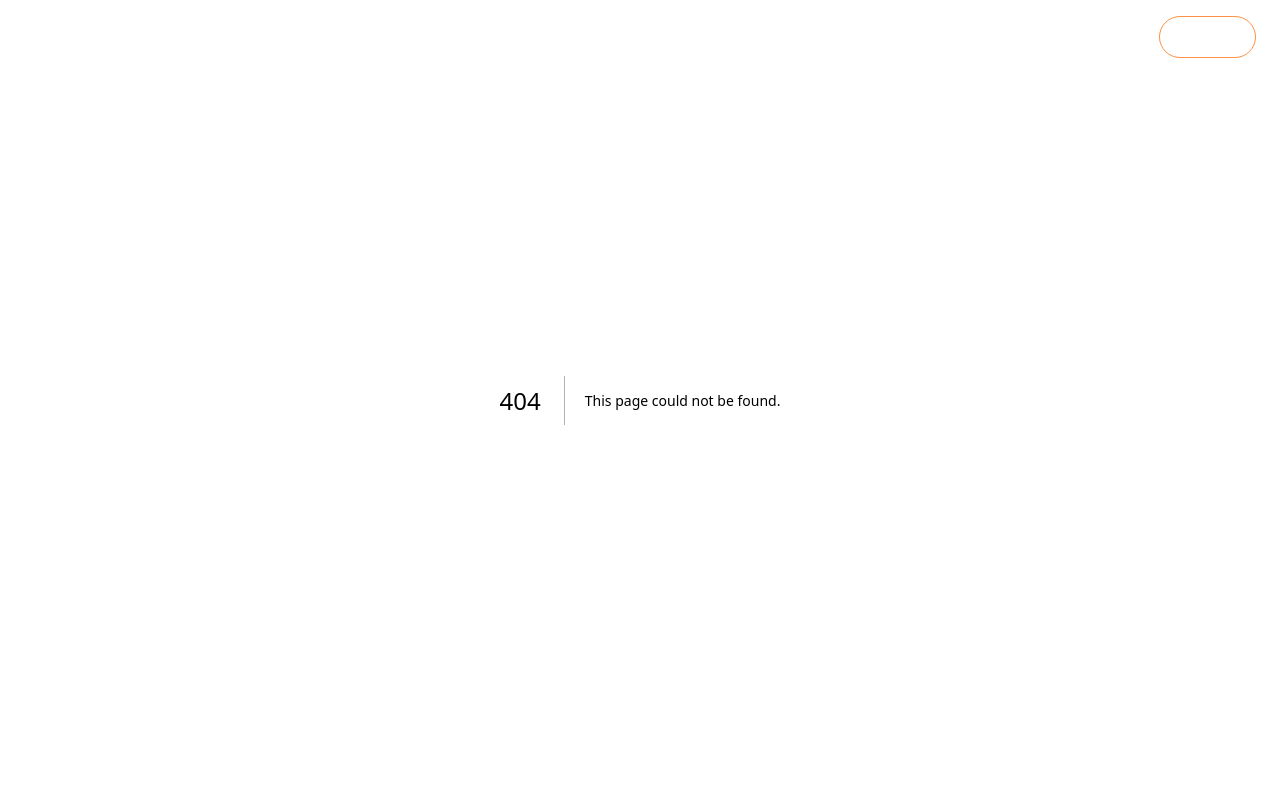
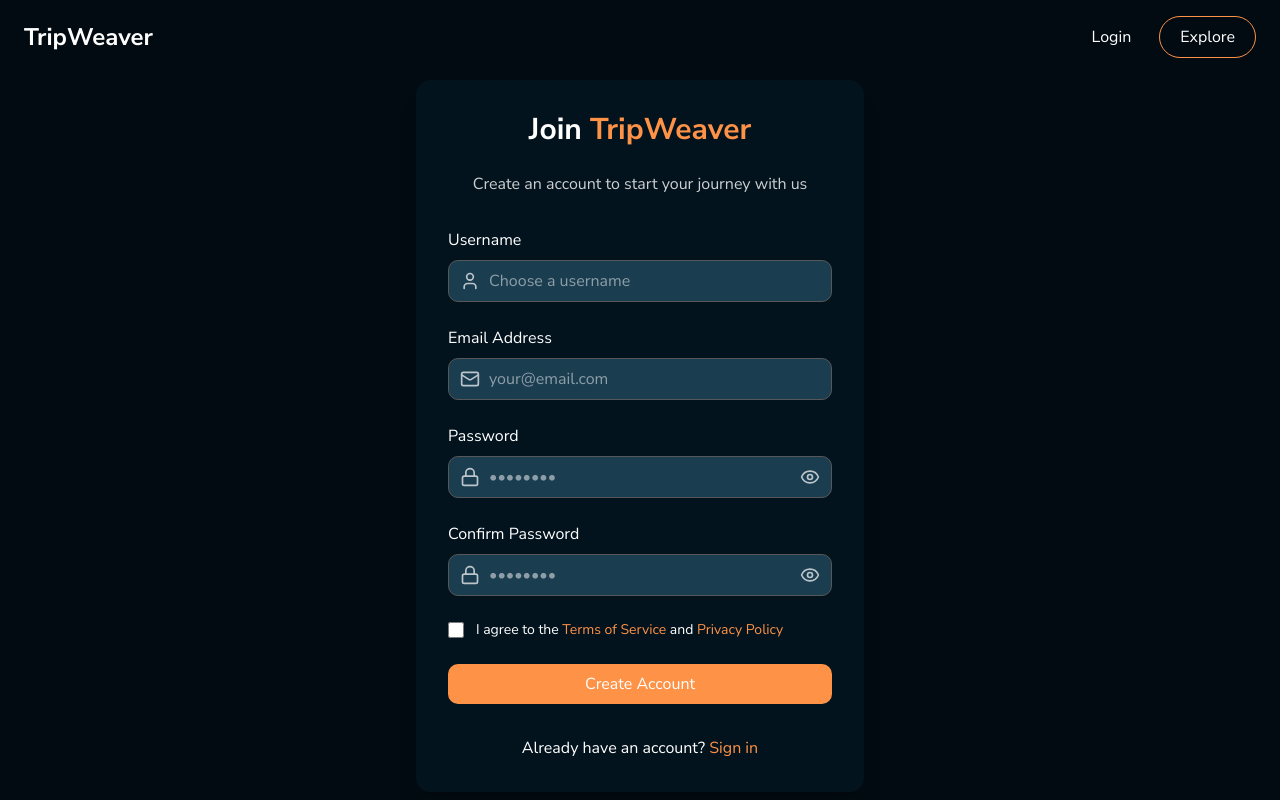
Before and after one commit to sewstie/TripWeaver, a Next.js app: page /signup in a window 1280 px wide. Before the commit this address had no page. Shown: the top 800 px of the page. Built offline with nearby package versions, Linux system fonts and the light colour scheme; no server answers.

Commit message:
fixed authentication, added header button to login

```diff
--- a/src/app/components/Header.jsx
+++ b/src/app/components/Header.jsx
@@ -23,14 +23,22 @@ export default function Header() {
         >
           TripWeaver
         </Link>
+        <div className="flex items-center gap-2">
+          <Link
+            href="/login"
+            className="px-5 py-2 rounded-full text-[var(--tw-text)] z-10"
+          >
+            Login
+          </Link>
           <button
             onClick={scrollToNextSection}
-          className="px-5 py-2 rounded-full border border-[var(--tw-focus)] text-[var(--tw-text)] transition-all duration-300 hover:bg-opacity-20 z-10"
+            className="cursor-pointer px-5 py-2 rounded-full border border-[var(--tw-focus)] text-[var(--tw-text)] transition-all duration-300 hover:bg-opacity-20 z-10"
             style={{ backgroundColor: "transparent" }}
           >
             Explore
           </button>
         </div>
+      </div>
     </header>
   );
 }
--- a/src/app/layout.js
+++ b/src/app/layout.js
@@ -2,6 +2,7 @@ import { Nunito_Sans, Poppins } from "next/font/google";
 import "./globals.css";
 import Header from "./components/Header";
 import Footer from "./components/Footer";
+import { AuthProvider } from "@/lib/AuthContext";
 
 const nunitoSans = Nunito_Sans({
   subsets: ["latin"],
@@ -25,12 +26,14 @@ export const metadata = {
 export default function RootLayout({ children }) {
   return (
     <html lang="en">
-      <body className={`${nunitoSans.variable} ${poppins.variable} antialiased flex flex-col min-h-screen`}>
-        <Header />
-        <main className="flex-grow">
-          {children}
-        </main>
-        <Footer />
+      <body
+        className={`${nunitoSans.variable} ${poppins.variable} antialiased flex flex-col min-h-screen`}
+      >
+        <AuthProvider>
+          <Header />
+          <main className="flex-grow">{children}</main>
+          <Footer />
+        </AuthProvider>
       </body>
     </html>
   );
--- a/src/app/pages/login/page.jsx
+++ b/src/app/login/page.jsx
@@ -3,6 +3,9 @@
 import { useState } from "react";
 import Link from "next/link";
 import { Loader2, Mail, Lock, Eye, EyeOff } from "lucide-react";
+import { useRouter } from "next/navigation";
+import { useAuth } from "@/lib/AuthContext";
+import { AlertCircle } from "lucide-react";
 
 export default function Login() {
   const [formData, setFormData] = useState({
@@ -12,6 +15,9 @@ export default function Login() {
   const [showPassword, setShowPassword] = useState(false);
   const [isLoading, setIsLoading] = useState(false);
   const [errors, setErrors] = useState({});
+  const [authError, setAuthError] = useState("");
+  const { login } = useAuth();
+  const router = useRouter();
 
   const handleChange = (e) => {
     const { name, value } = e.target;
@@ -45,16 +51,29 @@ export default function Login() {
     return Object.keys(newErrors).length === 0;
   };
 
-  const handleSubmit = (e) => {
+  const handleSubmit = async (e) => {
     e.preventDefault();
     if (!validateForm()) return;
-
     setIsLoading(true);
-
-    setTimeout(() => {
-      console.log("Login data", formData);
+    setAuthError("");
+    try {
+      await login(formData.email, formData.password);
+      router.push("/");
+    } catch (error) {
+      console.error("Login error:", error);
+      if (
+        error.code === "auth/user-not-found" ||
+        error.code === "auth/wrong-password"
+      ) {
+        setAuthError("Invalid email or password");
+      } else if (error.code === "auth/too-many-requests") {
+        setAuthError("Too many requests. Please try again later.");
+      } else {
+        setAuthError("An unexpected error occurred. Please try again.");
+      }
+    } finally {
       setIsLoading(false);
-    }, 1500);
+    }
   };
 
   return (
@@ -65,11 +84,15 @@ export default function Login() {
             Welcome Back to{" "}
             <span className="text-[var(--tw-focus)]">TripWeaver</span>
           </h1>
-
           <p className="text-[var(--tw-text)] opacity-80 text-center mb-8">
             Sign in to access your travel plans and continue your journey
           </p>
-
+          {authError && (
+            <div className="mb-6 p-3 bg-red-100 border border-red-400 text-red-700 rounded flex items-start">
+              <AlertCircle className="h-5 w-5 mr-2 flex-shrink-0 mt-0.5" />
+              <span>{authError}</span>
+            </div>
+          )}
           <form onSubmit={handleSubmit} className="space-y-6">
             <div>
               <label
--- a/src/app/pages/signup/page.jsx
+++ b/src/app/signup/page.jsx
@@ -2,15 +2,10 @@
 
 import { useState } from "react";
 import Link from "next/link";
-import {
-  Loader2,
-  Mail,
-  Lock,
-  User,
-  Eye,
-  EyeOff,
-  CheckCircle,
-} from "lucide-react";
+import { Loader2, Mail, Lock, User, Eye, EyeOff } from "lucide-react";
+import { useRouter } from "next/navigation";
+import { useAuth } from "@/lib/AuthContext";
+import { AlertCircle } from "lucide-react";
 
 export default function Signup() {
   const [formData, setFormData] = useState({
@@ -24,6 +19,9 @@ export default function Signup() {
   const [showConfirmPassword, setShowConfirmPassword] = useState(false);
   const [isLoading, setIsLoading] = useState(false);
   const [errors, setErrors] = useState({});
+  const [authError, setAuthError] = useState("");
+  const { signup } = useAuth();
+  const router = useRouter();
 
   const handleChange = (e) => {
     const { name, value, type, checked } = e.target;
@@ -73,17 +71,31 @@ export default function Signup() {
     return Object.keys(newErrors).length === 0;
   };
 
-  const handleSubmit = (e) => {
+  const handleSubmit = async (e) => {
     e.preventDefault();
-
     if (!validateForm()) return;
-
     setIsLoading(true);
-
-    setTimeout(() => {
-      console.log("Signup data:", formData);
+    setAuthError("");
+    try {
+      const user = await signup(
+        formData.email,
+        formData.password,
+        formData.username
+      );
+      localStorage.setItem(`username_${user.uid}`, formData.username);
+      router.push("/");
+    } catch (error) {
+      console.error("Signup error:", error);
+      if (error.code === "auth/email-already-in-use") {
+        setAuthError("This email is already registered.");
+      } else if (error.code === "auth/weak-password") {
+        setAuthError("Password is too weak.");
+      } else {
+        setAuthError("An error occurred. Please try again.");
+      }
+    } finally {
       setIsLoading(false);
-    }, 1500);
+    }
   };
 
   return (
@@ -93,11 +105,15 @@ export default function Signup() {
           <h1 className="text-3xl font-bold mb-6 text-center text-[var(--tw-text)]">
             Join <span className="text-[var(--tw-focus)]">TripWeaver</span>
           </h1>
-
           <p className="text-[var(--tw-text)] opacity-80 text-center mb-8">
             Create an account to start your journey with us
           </p>
-
+          {authError && (
+            <div className="mb-6 p-3 bg-red-100 border border-red-400 text-red-700 rounded flex items-start">
+              <AlertCircle className="h-5 w-5 mr-2 flex-shrink-0 mt-0.5" />
+              <span>{authError}</span>
+            </div>
+          )}
           <form onSubmit={handleSubmit} className="space-y-6">
             <div>
               <label
@@ -212,7 +228,7 @@ export default function Signup() {
               </label>
               <div className="relative">
                 <div className="absolute inset-y-0 left-0 flex items-center pl-3 pointer-events-none">
-                  <CheckCircle className="h-5 w-5 text-[var(--tw-text)] opacity-70" />
+                  <Lock className="h-5 w-5 text-[var(--tw-text)] opacity-70" />
                 </div>
                 <input
                   type={showConfirmPassword ? "text" : "password"}
--- a/src/lib/AuthContext.jsx
+++ b/src/lib/AuthContext.jsx
@@ -4,11 +4,10 @@ import { createContext, useContext, useState, useEffect, use } from "react";
 import { useRouter } from "next/navigation";
 import {
   auth,
-  CreateUserWithEmailAndPassword,
-  SignInWithEmailAndPassword,
-  SignOut,
-  OnAuthStateChanged,
+  createUserWithEmailAndPassword,
   signInWithEmailAndPassword,
+  signOut,
+  onAuthStateChanged,
 } from "./firebase";
 
 const AuthContext = createContext();
@@ -57,7 +56,7 @@ export function AuthProvider({ children }) {
   }
 
   useEffect(() => {
-    const unsubscribe = onAuthStageChanged(auth, (user) => {
+    const unsubscribe = onAuthStateChanged(auth, (user) => {
       setCurrentUser(user);
       setLoading(false);
     });
```
Lines whose indentation alone changed are shown as unchanged.
